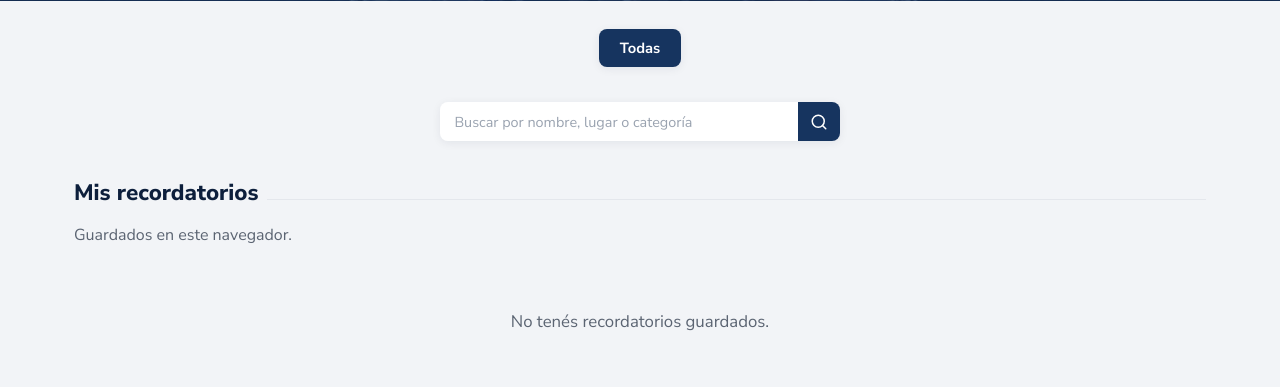
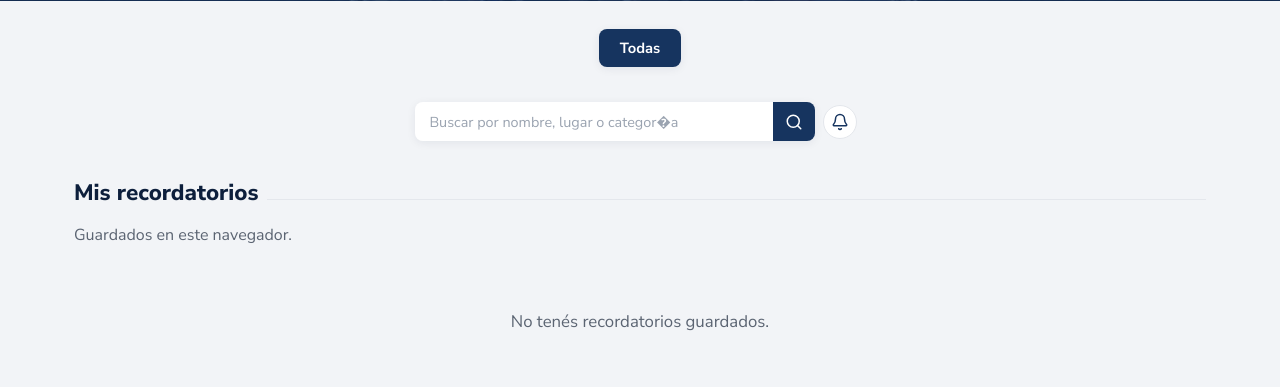
Before and after one commit to salimosapp/web, a Flask app: page /mis-recordatorios in a window 1280 px wide. Shown: the part 319-706 px from the top of the page. Run offline with Flask 3, Linux system fonts and the light colour scheme; data that the repository does not hold is empty; some libraries are stand-ins or nearby versions.

Commit message:
ajusta recordatorios: campanita con lucide, debajo barra de busqueda, sobre imagen o a un lado

```diff
--- a/templates/index.html
+++ b/templates/index.html
@@ -219,11 +219,12 @@
             align-items: center;
             justify-content: center;
             cursor: pointer;
-            font-size: 1rem;
-            transition: background 0.15s ease, box-shadow 0.15s ease;
+            transition: background 0.15s ease, box-shadow 0.15s ease, color 0.15s ease;
+            color: var(--azul-medio);
         }
-        .recordatorio-btn:hover { background: var(--fondo); box-shadow: var(--sombra); }
-        .recordatorio-btn.active { background: var(--celeste-palido); }
+        .recordatorio-btn:hover { background: var(--fondo); box-shadow: var(--sombra); color: var(--azul-claro); }
+        .recordatorio-btn.active { background: var(--celeste-palido); color: var(--azul-medio); }
+        .recordatorio-btn svg { width: 18px; height: 18px; }
 
         /* ---------------- Contenido principal ---------------- */
         main {
@@ -658,17 +659,20 @@
         </nav>
 
         {# Buscador (conserva los filtros de categoría y día) #}
-        <form class="buscador" method="get" action="/" role="search">
+        <div style="width:100%; max-width:450px; display:flex; align-items:center; gap:0.5rem;">
+            <form class="buscador" method="get" action="/" role="search" style="flex:1;">
             <input type="hidden" name="categoria" value="{{ categoria_activa }}">
             <input type="hidden" name="dia" value="{{ dia_activo }}">
             <input
                 type="search"
                 name="q"
                 value="{{ busqueda }}"
-                placeholder="Buscar por nombre, lugar o categoría"
+                placeholder="Buscar por nombre, lugar o categor�a"
                 aria-label="Buscar eventos">
             <button type="submit" aria-label="Buscar"><i data-lucide="search"></i></button>
-        </form>
+            </form>
+            <button type="button" class="recordatorio-btn" data-id="global" id="global-recordatorio-btn" aria-label="Guardar en mis recordatorios" title="Guardar en mis recordatorios"><i data-lucide="bell"></i></button>
+        </div>
 
         {# Salida de emergencia: aparece con cualquier filtro puesto y limpia todo. #}
         {% if categoria_activa or dia_activo or busqueda %}
@@ -702,6 +706,7 @@
                         {# Sin imagen la tarjeta NO muestra ning�n bloque gris:
                            arranca directo con el t�tulo grande y la info. #}
                         {% if evento.imagen_url %}
+                        <div style="position:relative;">
                         <a
                             class="tarjeta-imagen"
                             href="/eventos/{{ evento.id }}"
@@ -716,12 +721,17 @@
                                 loading="lazy"
                                 onerror="this.remove()">
                         </a>
+                        <button type="button" class="recordatorio-btn" data-id="{{ evento.id }}" aria-label="Guardar en mis recordatorios" title="Guardar en mis recordatorios" style="position:absolute; top:8px; right:8px; z-index:2;"><i data-lucide="bell"></i></button>
+                        </div>
+                        {% else %}
+                        <div style="display:flex; justify-content:flex-end; padding:0.5rem 0.6rem 0 0;">
+                            <button type="button" class="recordatorio-btn" data-id="{{ evento.id }}" aria-label="Guardar en mis recordatorios" title="Guardar en mis recordatorios"><i data-lucide="bell"></i></button>
+                        </div>
                         {% endif %}
 
                         <div class="tarjeta-cuerpo">
                             <div style="display:flex; align-items:center; justify-content:space-between; gap:0.5rem;">
                                 <span class="etiqueta-categoria">{{ categoria_bonita(evento.categoria) or "Evento" }}</span>
-                                <button type="button" class="recordatorio-btn" data-id="{{ evento.id }}" aria-label="Guardar en mis recordatorios" title="Guardar en mis recordatorios">🔔</button>
                             </div>
                             <h3>
                                 <a
@@ -891,18 +901,35 @@
         function syncRecordatorioButtons() {
             const ids = getRecordatorios();
             document.querySelectorAll('.recordatorio-btn').forEach(btn => {
-                const id = String(btn.dataset.id);
+                if (btn.id === 'global-recordatorio-btn' || btn.dataset.id === 'global') {
+                    if (ids.includes('global')) {
+                        btn.classList.add('active');
+                        btn.innerHTML = '<i data-lucide="bell-off"></i>';
+                        btn.title = 'Quitar recordatorios globales';
+                        btn.setAttribute('aria-label', 'Quitar recordatorios globales');
+                    } else {
+                        btn.classList.remove('active');
+                        btn.innerHTML = '<i data-lucide="bell"></i>';
+                        btn.title = 'Guardar en mis recordatorios';
+                        btn.setAttribute('aria-label', 'Guardar en mis recordatorios');
+                    }
+                    if (window.lucide) lucide.createIcons();
+                    return;
+                }
+                const id = String(btn.dataset.id || '');
+                if (!id) return;
                 if (ids.includes(id)) {
                     btn.classList.add('active');
-                    btn.textContent = '🔕';
+                    btn.innerHTML = '<i data-lucide="bell-off"></i>';
                     btn.title = 'Quitar de mis recordatorios';
                     btn.setAttribute('aria-label', 'Quitar de mis recordatorios');
                 } else {
                     btn.classList.remove('active');
-                    btn.textContent = '🔔';
+                    btn.innerHTML = '<i data-lucide="bell"></i>';
                     btn.title = 'Guardar en mis recordatorios';
                     btn.setAttribute('aria-label', 'Guardar en mis recordatorios');
                 }
+                if (window.lucide) lucide.createIcons();
             });
         }
 
@@ -911,7 +938,9 @@
             if (!btn) return;
             e.preventDefault();
             e.stopPropagation();
-            const id = String(btn.dataset.id);
+            let id = String(btn.dataset.id || '');
+            if (!id && btn.id === 'global-recordatorio-btn') id = 'global';
+            if (!id) return;
             let ids = getRecordatorios();
             if (ids.includes(id)) {
                 ids = ids.filter(x => x !== id);
@@ -920,6 +949,7 @@
             }
             saveRecordatorios(ids);
             syncRecordatorioButtons();
+            cargarRecordatorios();
         });
 
         function generarICS(evento) {
@@ -1009,7 +1039,7 @@
                         <div class="tarjeta-cuerpo">
                             <div style="display:flex; align-items:center; justify-content:space-between; gap:0.5rem;">
                                 <span class="etiqueta-categoria">Evento</span>
-                                <button type="button" class="recordatorio-btn active" data-id="${ev.id}" aria-label="Quitar de mis recordatorios">🔕</button>
+                                <button type="button" class="recordatorio-btn active" data-id="${ev.id}" aria-label="Quitar de mis recordatorios"><i data-lucide="bell-off"></i></button>
                             </div>
                             <h3><span class="tarjeta-titulo">${ev.titulo.replace(/</g,'&lt;')}</span></h3>
                             ${ev.descripcion ? '<p class="tarjeta-descripcion">' + ev.descripcion.replace(/</g,'&lt;') + '</p>' : ''}
@@ -1044,6 +1074,7 @@
             cargarRecordatorios();
         });
         updateNavCount();
+        syncRecordatorioButtons();
         cargarRecordatorios();
     </script>
 </body>
```
